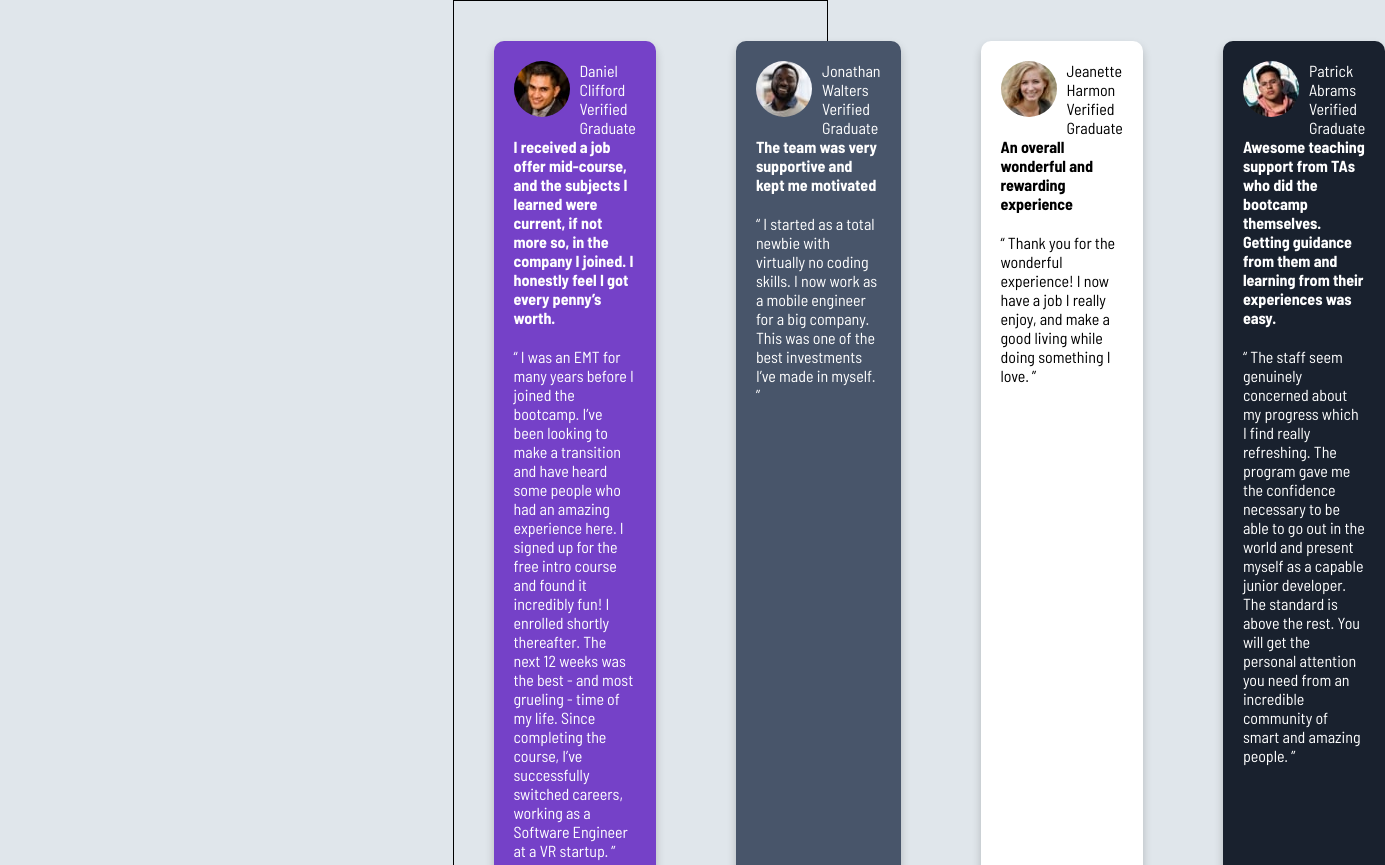
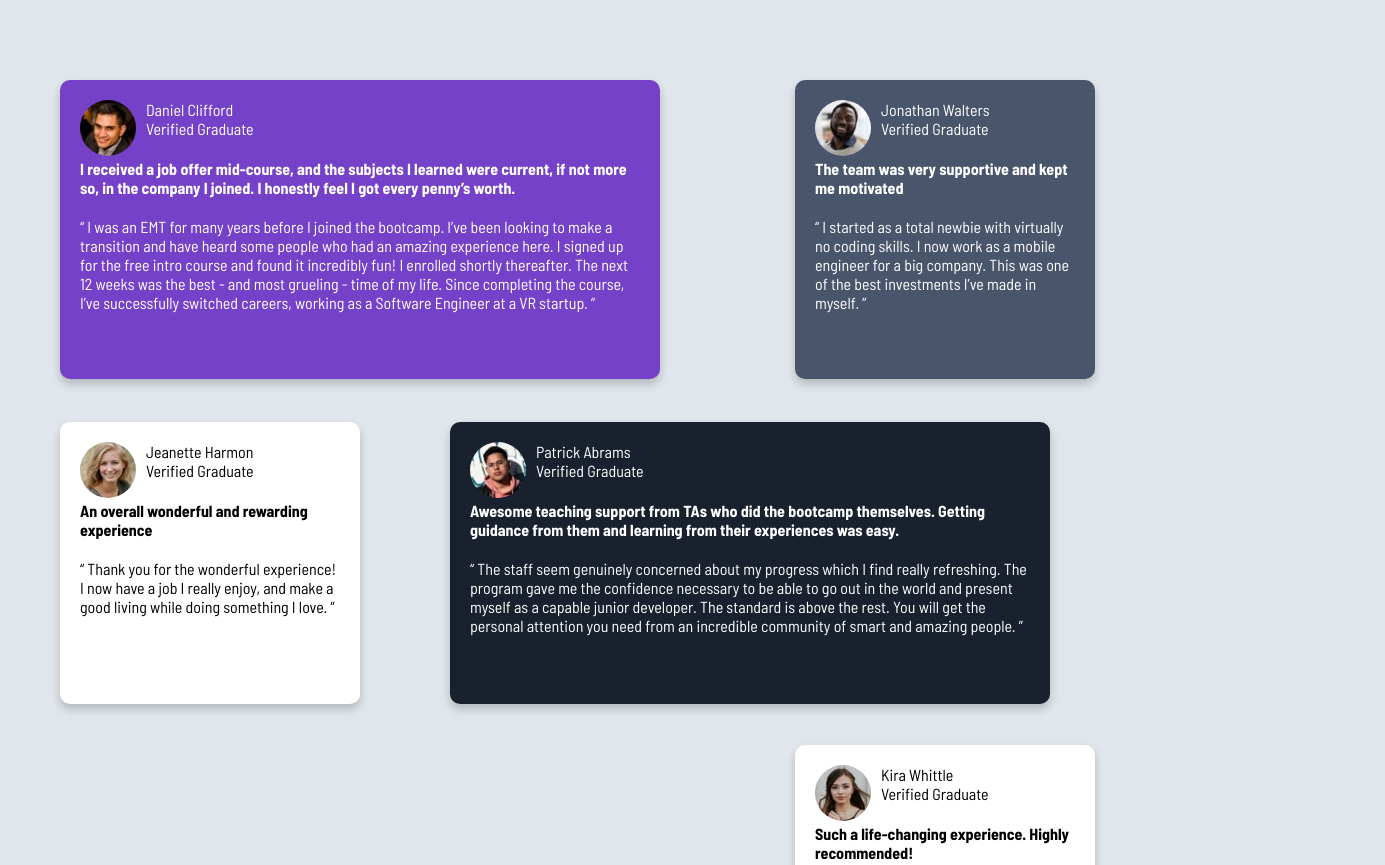
Before and after one commit to thelastmedici/JS_LEARNING, a plain HTML site: page testimonials-grid-section/index.html in a window 1280 px wide. Shown: the top 865 px of the page, 1385 px wide, since content can reach past the window. Drawn offline with Linux system fonts and the light colour scheme.

Commit message:
added more styles

```diff
--- a/testimonials-grid-section/style.css
+++ b/testimonials-grid-section/style.css
@@ -1,5 +1,4 @@
 @import url('https://fonts.googleapis.com/css2?family=Barlow+Semi+Condensed:ital,wght@0,100;0,200;0,300;0,400;0,500;0,600;0,700;0,800;0,900;1,100;1,200;1,300;1,400;1,500;1,600;1,700;1,800;1,900&display=swap');
-
 
 *{
     margin: 0;
@@ -17,8 +16,8 @@ body {
 .container {
     max-width: 375px;
     width: 100%;
-    border: 1px solid black;
 }
+
 .first-card, .second-card, .third-card, .fourth-card, .fifth-card{
     margin: 40px;
     flex: 1;
@@ -34,9 +33,11 @@ body {
 .first-card{
     background-color: hsl(263, 55%, 52%);
 }
+
 span{
     font-weight: 700;
 }
+
 .inner-text{
     font-size: 16px;
     margin-top: 20px;
@@ -45,9 +46,11 @@ span{
 .profile{
     display: flex;
 }
+
 .profile-details{
     padding-left: 10px;
 }
+
 img{
     width: 50;
     height: 50;
@@ -56,14 +59,17 @@ img{
 .second-card{
     background-color: hsl(217, 19%, 35%);
 }
+
 .third-card{
     background-color: hsl(0, 0%, 100%);
     color: black;
 }
+
 .fourth-card{
     background-color:hsl(219, 29%, 14%);
     color: white;
 }
+
 .fifth-card{
     background-color:hsl(0, 0%, 100%);
     color: black;
@@ -71,11 +77,75 @@ img{
 
 
 @media (min-width: 1024px){
-    .container{
+    body {
+        background-color: hsl(210, 20%, 90%);
+        font-family: "Barlow Semi Condensed", sans-serif;
+        display: flex;
+        justify-content: center;
+        align-items: center;
+        min-height: 100vh;
+        padding: 20px;
+
+    }
+
+    .container {
         display: grid;
-        grid-template-columns: repeat(4, 1fr);
-        width: 765px;
-        flex-direction: row;
+        max-width: 1440px;
+        width: 100%;
+        margin:0 auto;
+        margin-top: 20px;
+        gap: 10px;
+        grid-template-columns: repeat(4, 1fr); /* 4 columns for better alignment */
+        grid-template-rows: auto;
+    }
+    .first-card, .second-card, .third-card, .fourth-card, .fifth-card{
+            padding: 20px;
+            border-radius: 10px;
+            box-shadow: 0px 5px 10px rgba(0, 0, 0, 0.2);
+            color: white;
+
+    }
+
+    .first-card {
+      grid-column: span 2;
+      grid-column-start: 1;
+      grid-column-end: 3;
+      grid-row-start: 1;
+      width: 600px;
+      height: 90%;
+    }
+    .second-card{
+        grid-column: span 1;
+        grid-column-start:3;
+        grid-column-end: 4;
+        grid-row-start: 1;
+        height: 90%;
+        width: 300px;
+
+    }
+    .third-card{
+        grid-column: span 1;
+        grid-column-start:1;
+        color: black;
+        width: 300px;
+        height: 90%;
+
+    }
+    .fourth-card{
+      grid-column: span 2;
+      grid-column-start: 2;
+      grid-column-end: 4;
+      width: 600px;
+      height: 90%;
+
+    }
+    .fifth-card{
+        grid-column: span 1;
+        grid-column-start:3;
+        grid-column-end: 4;
+        grid-row: span 2;
+        width: 300px;
+        color: black;
     }
 }
 
```
